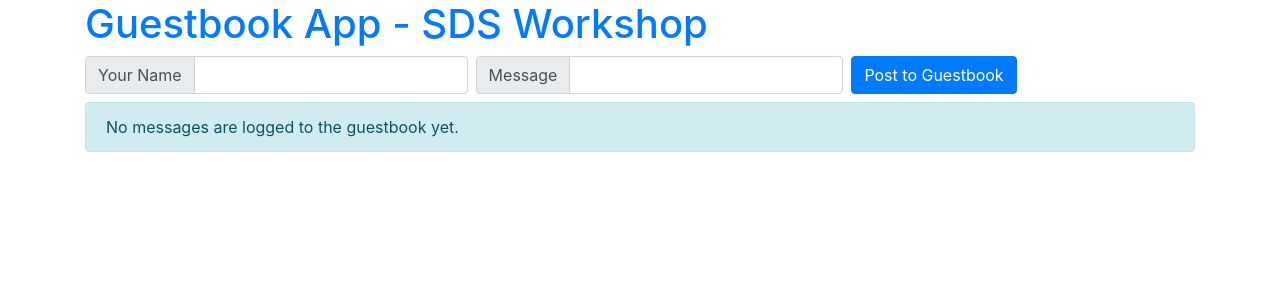
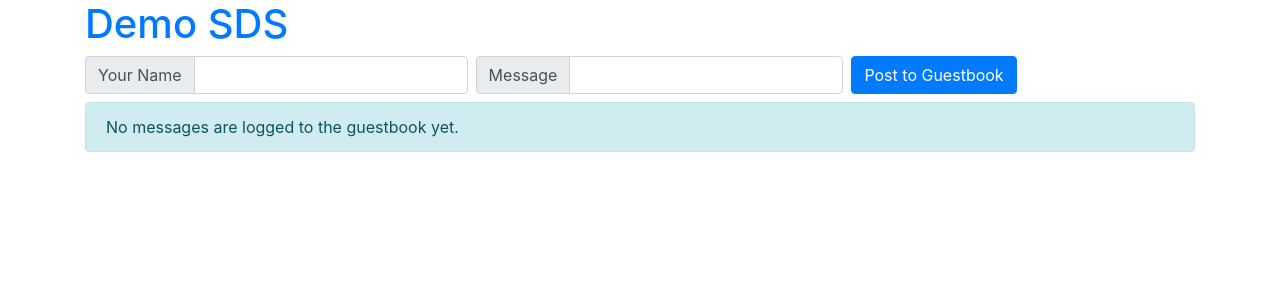
Before and after one commit to adindap-gcp/guestbook-django-app, a Django app: page / in a window 1280 px wide. Shown: the top 300 px of the page. Run offline with Django 3.2, Linux system fonts and the light colour scheme; data that the repository does not hold is empty; some libraries are stand-ins or nearby versions.

Commit message:
Update web header

```diff
--- a/src/message/templates/home.html
+++ b/src/message/templates/home.html
@@ -15,7 +15,7 @@
         <div class="container">
             <h1>
                 <a href="/">
-                    Guestbook App - SDS Workshop
+                    Demo SDS
                 </a>
             </h1>
         </div>
```
